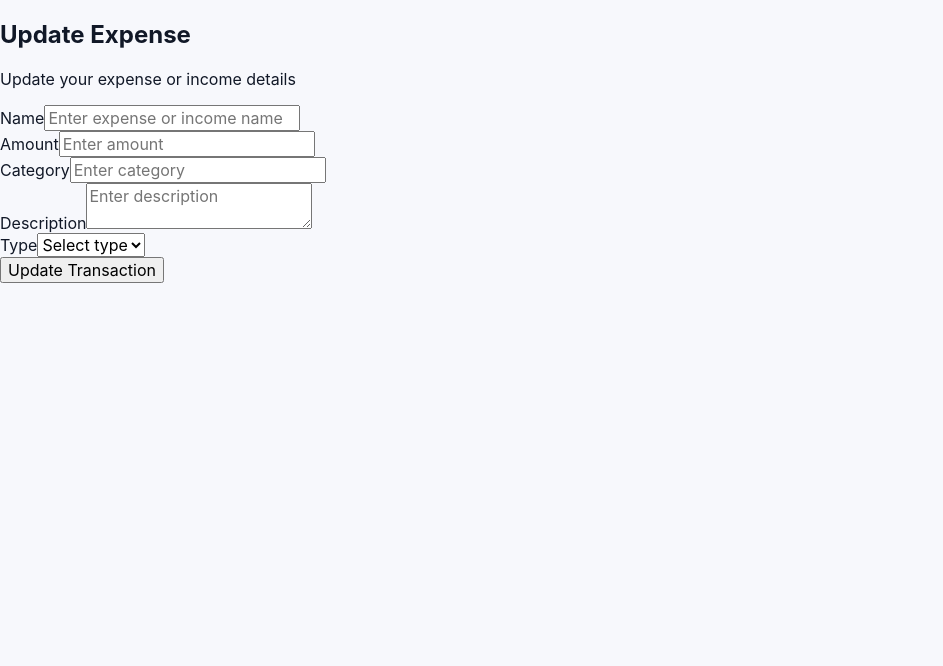
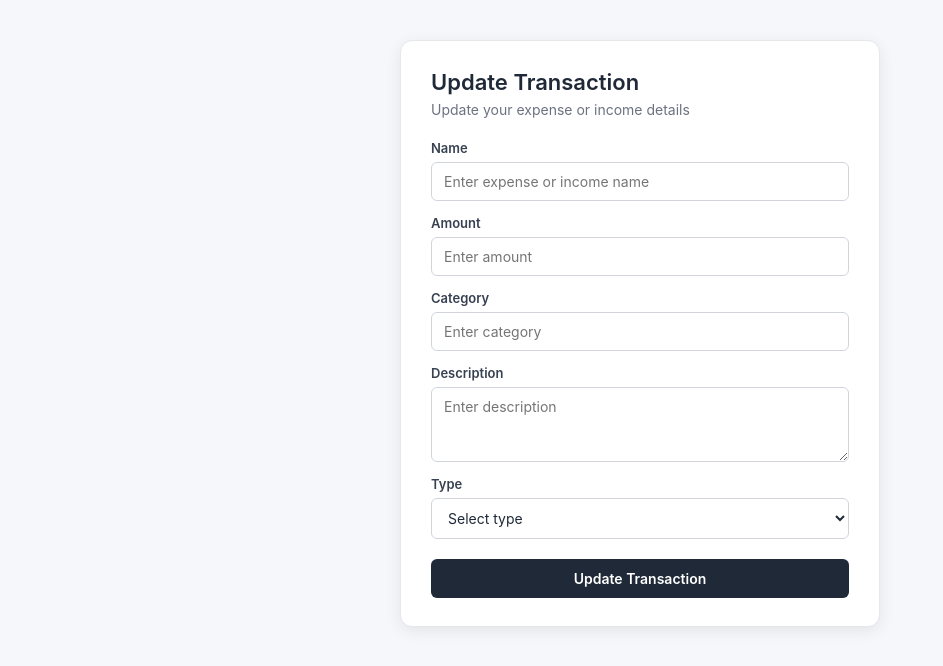
Before and after one commit to amar-deep-2025/expense-tracker-frontend, a React (Vite) app: page /expenses/1/edit in a window 1280 px wide. Shown: the top 666 px of the page, without its empty margins (0-943 px from the left). Built offline with nearby package versions, Linux system fonts and the light colour scheme; no server answers.

Commit message:
add css for the update and ExpenseList

```diff
--- a/src/components/expenses/ExpenseDetails.jsx
+++ b/src/components/expenses/ExpenseDetails.jsx
@@ -68,7 +68,7 @@ const ExpenseDetails = () => {
     <div className="expense-details-page">
       <div className="expense-details-card">
         <div className="expense-details-header">
-          <h2>Expense Details</h2>
+          <h2>Transaction Details</h2>
 
           <span className={`expense-type ${expense.type.toLowerCase()}`}>
             {expense.type}
--- a/src/components/expenses/ExpenseList.jsx
+++ b/src/components/expenses/ExpenseList.jsx
@@ -31,7 +31,7 @@ const ExpenseList = () => {
 
   return (
     <div className="expense-list">
-      <h2>All Expenses</h2>
+      <h2>All Transactions</h2>
 
       {expenses.length === 0 ? (
         <p className="expense-list-empty">No expenses found</p>
@@ -47,7 +47,12 @@ const ExpenseList = () => {
             <p>Category: {expense.category}</p>
 
             <p>Description: {expense.description}</p>
-            <Link to={`/expenses/${expense.id}`}>View Details</Link>
+            <Link
+              to={`/expenses/${expense.id}`}
+              className="expense-details-link"
+            >
+              View Details
+            </Link>
           </div>
         ))
       )}
--- a/src/components/expenses/UpdateExpense.jsx
+++ b/src/components/expenses/UpdateExpense.jsx
@@ -4,7 +4,7 @@ import { toast } from "react-toastify";
 
 import useExpense from "../../hooks/expense/useExpense";
 import { validationCreateExpense } from "../../utils/validation/expenseValidation";
-// import "./css/UpdateExpense.css";
+import "./css/UpdateExpense.css";
 
 const UpdateExpense = () => {
   const { id } = useParams();
@@ -85,7 +85,7 @@ const UpdateExpense = () => {
     <div className="update-expense-page">
       <div className="update-expense-card">
         <div className="update-expense-header">
-          <h2>Update Expense</h2>
+          <h2>Update Transaction</h2>
           <p>Update your expense or income details</p>
         </div>
 
--- a/src/components/expenses/css/ExpenseList.css
+++ b/src/components/expenses/css/ExpenseList.css
@@ -4,17 +4,7 @@
   margin: 40px auto;
   padding: 0 20px;
   box-sizing: border-box;
-}
 
-.expense-list h2 {
-  margin: 0 0 20px;
-  font-size: 24px;
-  font-weight: 600;
-  color: #1f2937;
-}
-
-/* Expense cards grid */
-.expense-list {
   display: grid;
   grid-template-columns: repeat(4, 1fr);
   gap: 18px;
@@ -22,6 +12,10 @@
 
 .expense-list h2 {
   grid-column: 1 / -1;
+  margin: 0 0 20px;
+  font-size: 24px;
+  font-weight: 600;
+  color: #1f2937;
 }
 
 .expense-card {
@@ -30,8 +24,9 @@
   border: 1px solid #e5e7eb;
   border-radius: 10px;
   box-shadow: 0 3px 12px rgba(0, 0, 0, 0.05);
-  transition: transform 0.2s ease, box-shadow 0.2s ease;
-  cursor: pointer;
+  transition:
+    transform 0.2s ease,
+    box-shadow 0.2s ease;
 }
 
 .expense-card:hover {
@@ -59,6 +54,33 @@
   color: #111827;
 }
 
+/* View Details */
+
+.expense-details-link {
+  display: inline-block;
+  margin-top: 12px;
+  padding: 9px 14px;
+  border-radius: 6px;
+  background: #1f2937;
+  color: #ffffff;
+  text-decoration: none;
+  font-size: 13px;
+  font-weight: 600;
+
+  transition:
+    transform 0.2s ease,
+    background 0.2s ease,
+    box-shadow 0.2s ease;
+}
+
+.expense-details-link:hover {
+  background: #111827;
+  transform: translateY(-2px);
+  box-shadow: 0 5px 12px rgba(0, 0, 0, 0.15);
+}
+
+/* Empty */
+
 .expense-list-empty {
   grid-column: 1 / -1;
   padding: 30px;
@@ -67,6 +89,8 @@
   border-radius: 10px;
   color: #6b7280;
 }
+
+/* Loading & Error */
 
 .expense-loading,
 .expense-error {
@@ -80,6 +104,7 @@
 }
 
 /* Tablet */
+
 @media (max-width: 1000px) {
   .expense-list {
     grid-template-columns: repeat(3, 1fr);
@@ -87,6 +112,7 @@
 }
 
 /* Mobile */
+
 @media (max-width: 700px) {
   .expense-list {
     grid-template-columns: repeat(2, 1fr);
@@ -98,4 +124,10 @@
   .expense-list {
     grid-template-columns: 1fr;
   }
+
+  .expense-details-link {
+    width: 100%;
+    box-sizing: border-box;
+    text-align: center;
+  }
 }
--- /dev/null
+++ b/src/components/expenses/css/UpdateExpense.css
@@ -0,0 +1,131 @@
+.update-expense-page {
+  min-height: 100vh;
+  padding: 40px 20px;
+  background: #f5f7fa;
+  box-sizing: border-box;
+}
+
+.update-expense-card {
+  width: 100%;
+  max-width: 480px;
+  margin: 0 auto;
+  padding: 28px 30px;
+  background: #ffffff;
+  border: 1px solid #e5e7eb;
+  border-radius: 12px;
+  box-shadow: 0 4px 16px rgba(0, 0, 0, 0.08);
+  box-sizing: border-box;
+
+  transition:
+    transform 0.3s ease,
+    box-shadow 0.3s ease;
+}
+
+.update-expense-card:hover {
+  transform: translateY(-5px);
+  box-shadow: 0 10px 24px rgba(0, 0, 0, 0.12);
+}
+
+.update-expense-header {
+  margin-bottom: 22px;
+}
+
+.update-expense-header h2 {
+  margin: 0 0 6px;
+  font-size: 22px;
+  font-weight: 600;
+  color: #1f2937;
+}
+
+.update-expense-header p {
+  margin: 0;
+  font-size: 14px;
+  color: #6b7280;
+}
+
+.update-expense-form {
+  display: flex;
+  flex-direction: column;
+  gap: 14px;
+}
+
+.update-expense-field {
+  display: flex;
+  flex-direction: column;
+  gap: 6px;
+}
+
+.update-expense-field label {
+  font-size: 13px;
+  font-weight: 600;
+  color: #374151;
+}
+
+.update-expense-field input,
+.update-expense-field textarea,
+.update-expense-field select {
+  width: 100%;
+  padding: 10px 12px;
+  border: 1px solid #d1d5db;
+  border-radius: 6px;
+  background: #ffffff;
+  color: #1f2937;
+  font-size: 14px;
+  outline: none;
+  box-sizing: border-box;
+}
+
+.update-expense-field input:focus,
+.update-expense-field textarea:focus,
+.update-expense-field select:focus {
+  border-color: #4b5563;
+}
+
+.update-expense-field textarea {
+  min-height: 75px;
+  resize: vertical;
+}
+
+.update-expense-button {
+  width: 100%;
+  margin-top: 6px;
+  padding: 11px 16px;
+  border: none;
+  border-radius: 6px;
+  background: #1f2937;
+  color: #ffffff;
+  font-size: 14px;
+  font-weight: 600;
+  cursor: pointer;
+
+  transition:
+    transform 0.2s ease,
+    background 0.2s ease,
+    box-shadow 0.2s ease;
+}
+
+.update-expense-button:hover {
+  background: #111827;
+  transform: translateY(-2px);
+  box-shadow: 0 5px 12px rgba(0, 0, 0, 0.15);
+}
+
+.update-expense-button:disabled {
+  opacity: 0.6;
+  cursor: not-allowed;
+  transform: none;
+}
+
+@media (max-width: 600px) {
+  .update-expense-page {
+    padding: 25px 15px;
+  }
+
+  .update-expense-card {
+    padding: 24px 20px;
+  }
+
+  .update-expense-header h2 {
+    font-size: 20px;
+  }
+}
```
